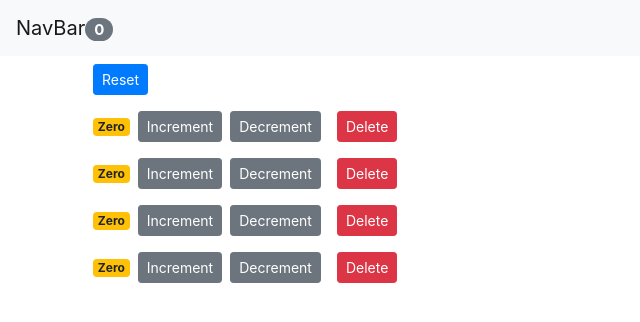
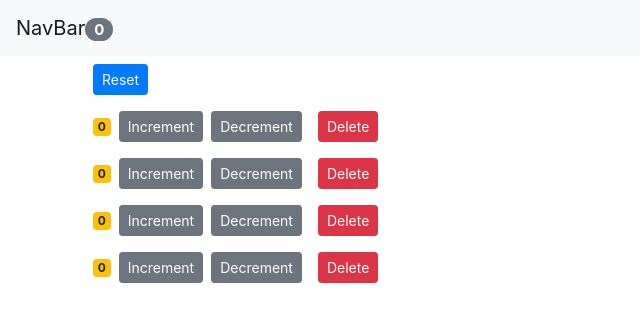
Before and after one commit to Ida55/counter-app, a React (Create React App) app: page / in a window 1280 px wide. Shown: the top 322 px of the page, without its empty margins (0-640 px from the left). Built offline with nearby package versions, Linux system fonts and the light colour scheme.

Commit message:
Various tweaks

```diff
--- a/src/App.js
+++ b/src/App.js
@@ -6,9 +6,9 @@ import './App.css';
 
 
 class App extends Component {
- /*1st the state & methods were inside the counters component (which was parent to the counter component)
+ /*1st the state & methods were inside the counters component (which was parent to the Counter component)
   then we moved all this to the App component in order to have both the Counters & the NavBar component
-  be in sync by having the same parent and receiving data from it via props */
+  be in sync by having the same parent & receiving data from it via props */
   state = {
     counters: [
         { id: 1, value: 0},
@@ -35,7 +35,7 @@ handleDecrement = counter2 => {
    this.setState({ counters });
 };
 
- // map method to get each counter and reset its value -> we get the existing counters w. the map method to get each counter & reset its value to 0
+ // map method to get each counter & reset its value -> we get the existing counters w. the map method to get each counter & reset its value to 0
  handleReset = () => {
    const counters =  this.state.counters.map(c => {
         c.value = 0;
--- a/src/components/counter.jsx
+++ b/src/components/counter.jsx
@@ -29,8 +29,8 @@ class Counter extends Component {
     }
 
     formatCount() {
-        const {value} = this.props.counter // Object destructuring : picking the 'value' property of the state object & storing it into a constant then setting it to the current state object (-> this.state)
-        return value === 0 ? 'Zero' : value;
+        const {value} = this.props.counter // Object destructuring : picking the 'value' property of the state object & storing it into a constant then setting it to the current state object via props
+        return value === 0 ? '0' : value;
     }
 
 }
```
Also changed, not shown: src/components/counters.jsx (+3 -11 lines).
